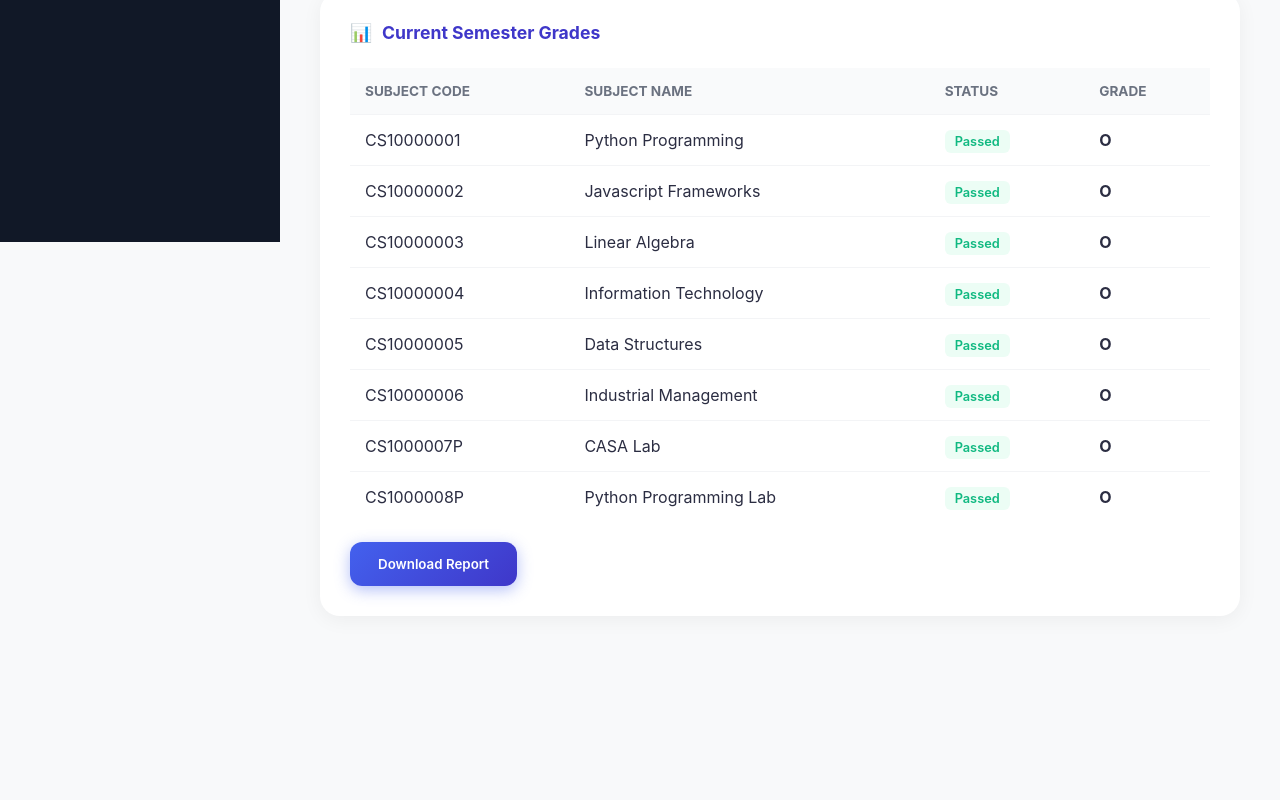
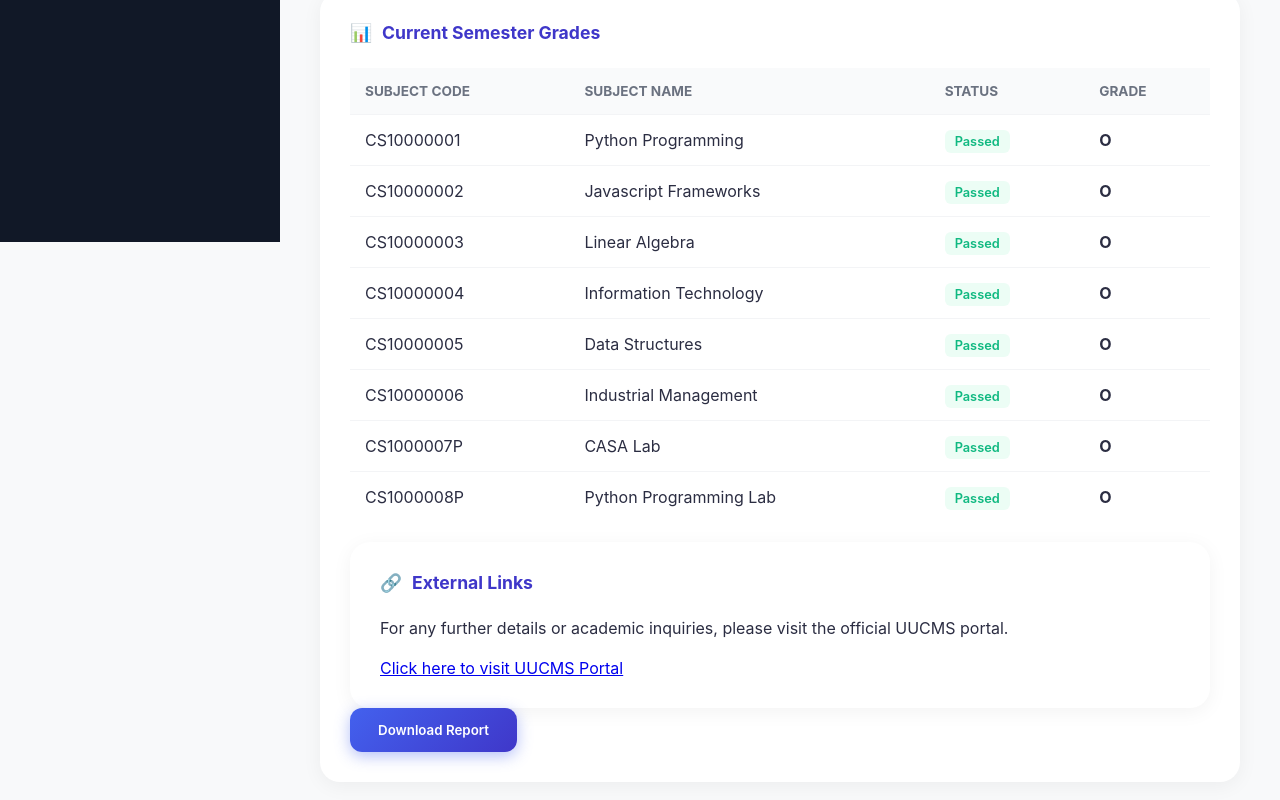
Before and after one commit to darshan35100-bit/my-student-dashboard, a plain HTML site: page index.html in a window 1280 px wide. Shown: the part 558-1358 px from the top of the page. Before the commit the page ends 1214 px from the top, so only its background shows below. Drawn offline with Linux system fonts and the light colour scheme.

Commit message:
Update index.html

```diff
--- a/index.html
+++ b/index.html
@@ -132,6 +132,14 @@
                     </tr>
                 </tbody>
             </table>
+            <div class="card">
+                <h3><span>🔗</span> External Links</h3>
+                <p>For any further details or academic inquiries, please visit the official UUCMS portal.</p>
+                <br>
+                <a href="https://uucms.karnataka.gov.in/" target="_blank" class="uucms-link">
+                Click here to visit UUCMS Portal
+                </a>
+            </div>
             <button class="btn-primary">Download Report</button>
         </div>
     </div>
```
